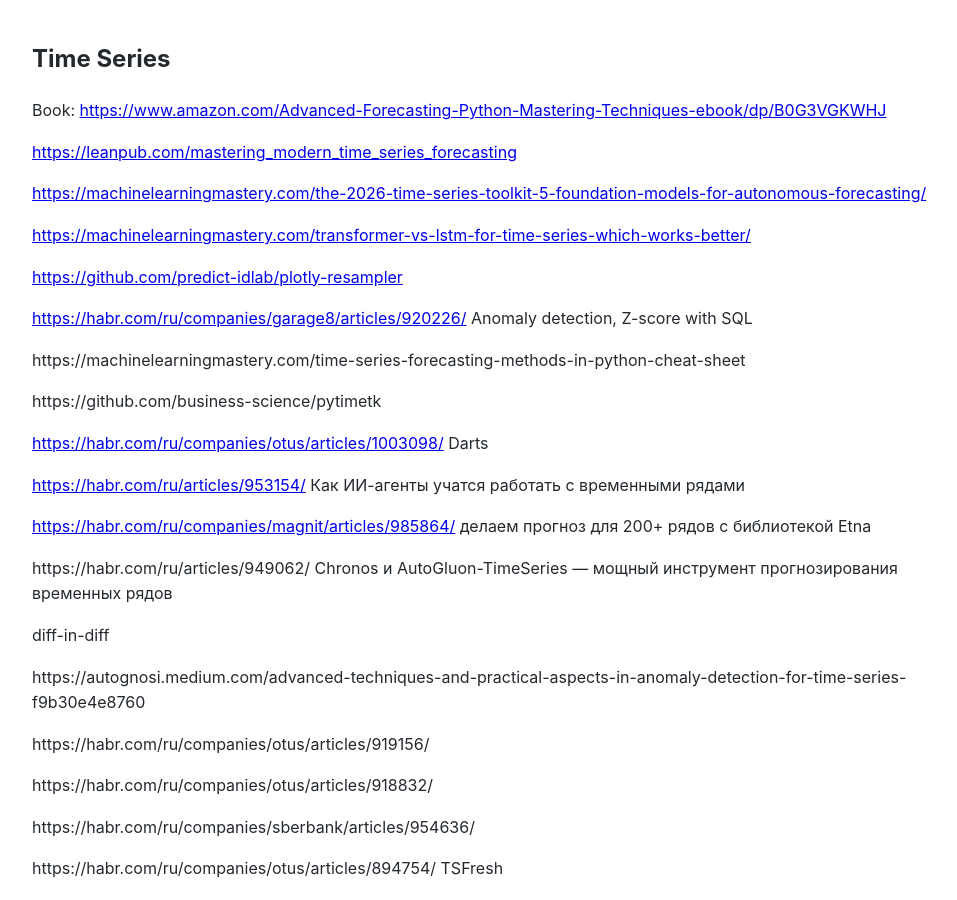
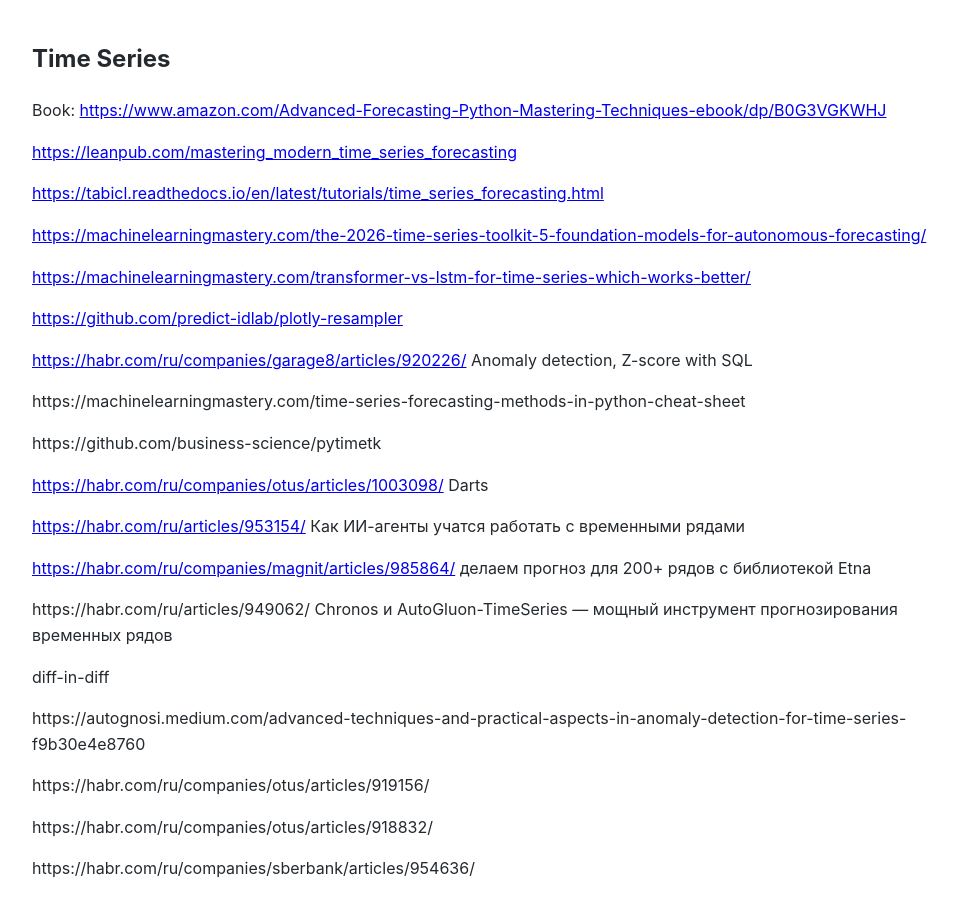
Before and after one commit to Michael-Lubinsky/michael-lubinsky.github.com, a Jekyll site: the page built from timeseries/timeseries.md, in a window 1280 px wide and 900 px high. Shown: the whole window, without its empty margins (158-1115 px from the left). Built offline with Jekyll 4.4.1, drawn with Linux system fonts in a browser that asks for light colours; our own code applies the rules of GitHub Pages for plain Markdown files.

Commit message:
Update timeseries.md

```diff
--- a/timeseries/timeseries.md
+++ b/timeseries/timeseries.md
@@ -2,6 +2,8 @@
 Book: <https://www.amazon.com/Advanced-Forecasting-Python-Mastering-Techniques-ebook/dp/B0G3VGKWHJ>
 
 <https://leanpub.com/mastering_modern_time_series_forecasting>
+
+<https://tabicl.readthedocs.io/en/latest/tutorials/time_series_forecasting.html>
 
 <https://machinelearningmastery.com/the-2026-time-series-toolkit-5-foundation-models-for-autonomous-forecasting/>
 
```
